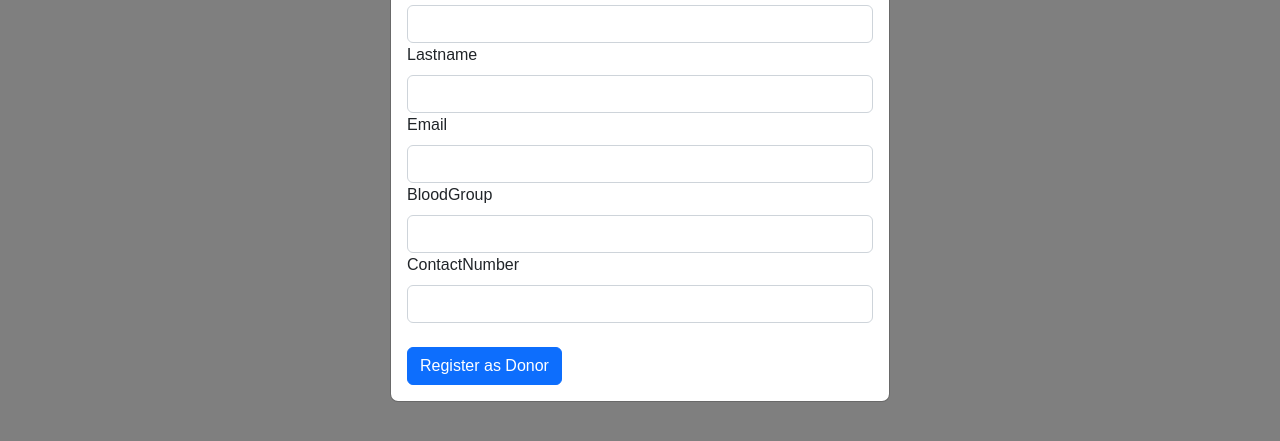
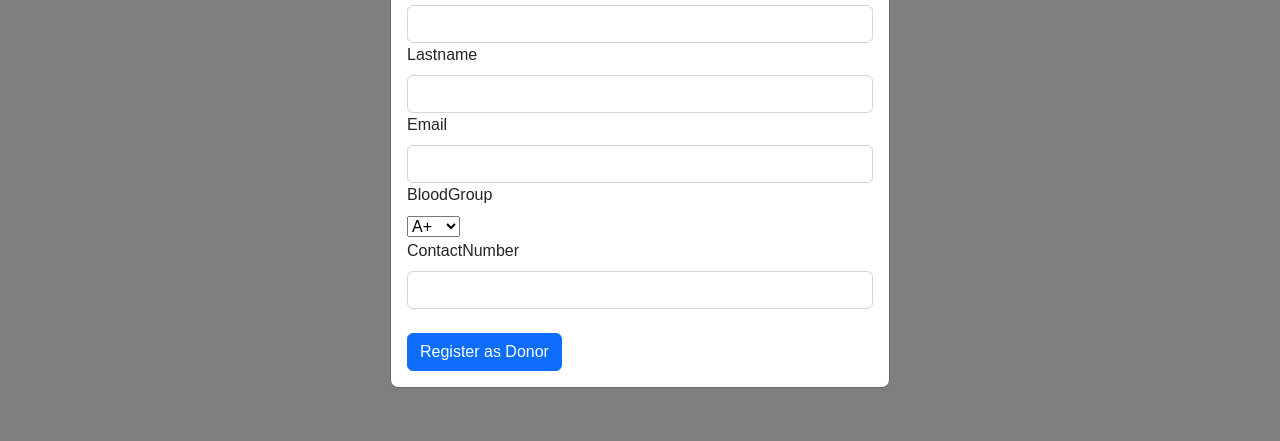
Before and after one commit to shaliqnigal/BloodAssist, a website: page Frontend/Templates/loginpage.html in a window 1280 px wide. Both pictures are taken after a click on the button "Register to donate". Shown: the part 135-576 px from the top of the page. Drawn offline with nearby package versions, Linux system fonts and the light colour scheme.

Commit message:
BLD-9 changing register donor form blood group from imput to dropdown option

```diff
--- a/Frontend/Templates/loginpage.html
+++ b/Frontend/Templates/loginpage.html
@@ -49,7 +49,17 @@
               </div>
               <div>
                 <label for="bloodgroup" class="form-label">BloodGroup</label>
-              <input id="bloodgroup" name="bloodgroup" class="form-control" value="">
+                <br>
+                <select name="bloodgroup" id="bloodgroup">
+                  <option value="A+">A+</option>
+                  <option value="A-">A-</option>
+                  <option value="B+">B+</option>
+                  <option value="B-">B-</option>
+                  <option value="O+">O+</option>
+                  <option value="O-">O-</option>
+                  <option value="AB+">AB+</option>
+                  <option value="AB-">AB-</option>
+                </select>
               </div>
               <div>
                 <label for="contactnumber" class="form-label">ContactNumber</label>
```
